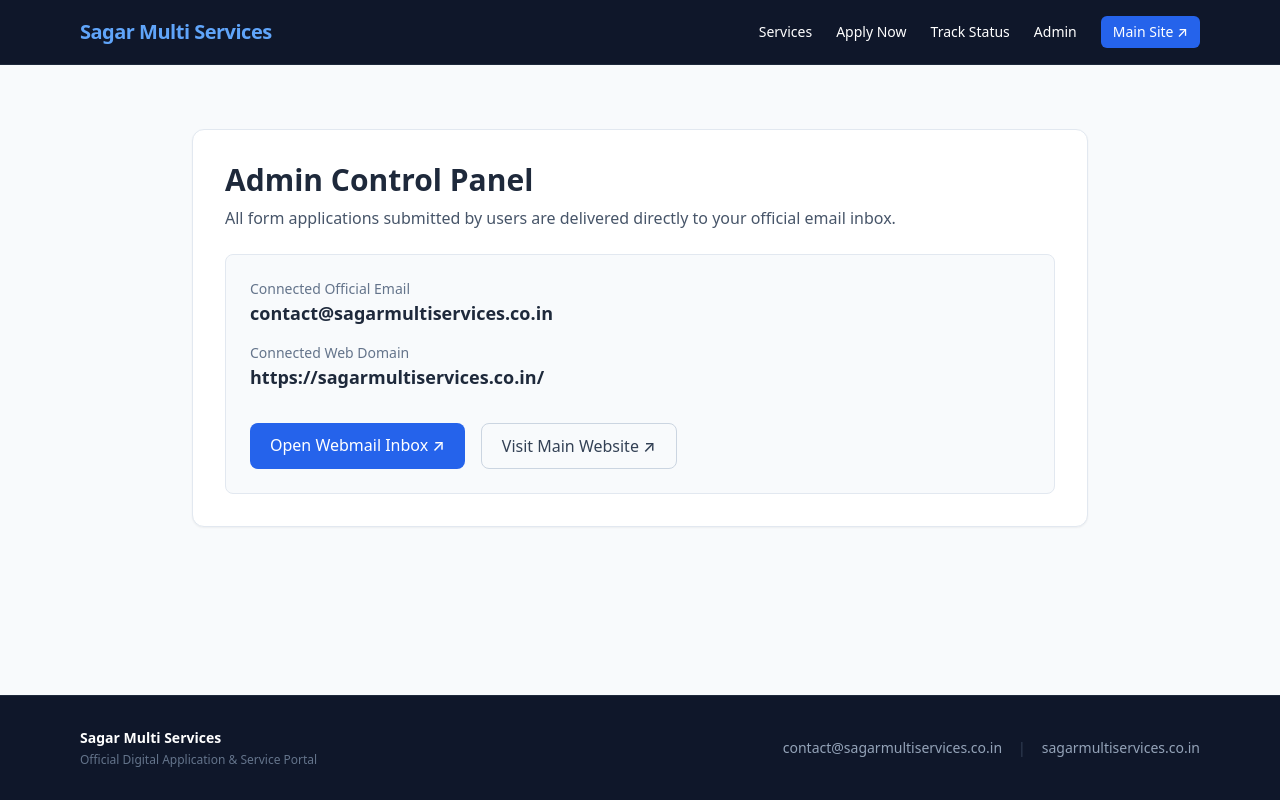
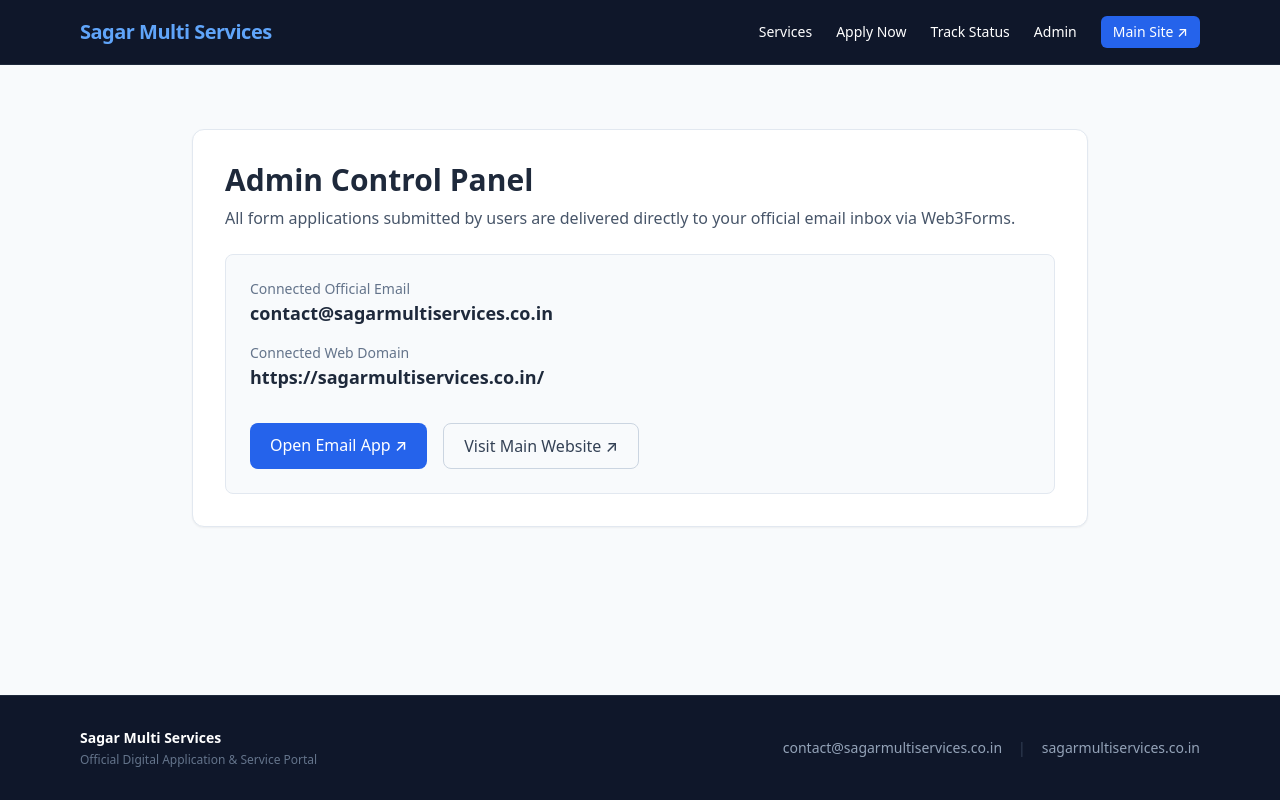
Before and after one commit to sagarmultiservices/sagar-multi-services, a Next.js app: page /sagar-multi-services/admin in a window 1280 px wide. Built offline with nearby package versions, Linux system fonts and the light colour scheme.

Commit message:
Modify admin page email instructions and link
Updated the email delivery method description and changed the link to open the email app instead of webmail.

```diff
--- a/app/admin/page.jsx
+++ b/app/admin/page.jsx
@@ -3,7 +3,7 @@
     <div className="max-w-4xl mx-auto p-8 bg-white my-8 rounded-xl shadow-sm border border-slate-200">
       <h1 className="text-3xl font-bold mb-2 text-slate-800">Admin Control Panel</h1>
       <p className="text-slate-600 mb-6">
-        All form applications submitted by users are delivered directly to your official email inbox.
+        All form applications submitted by users are delivered directly to your official email inbox via Web3Forms.
       </p>
 
       <div className="bg-slate-50 border border-slate-200 rounded-lg p-6 space-y-4">
@@ -18,12 +18,10 @@
 
         <div className="pt-4 flex flex-wrap gap-4">
           <a
-            href="https://sagarmultiservices.co.in/webmail"
-            target="_blank"
-            rel="noopener noreferrer"
+            href="mailto:contact@sagarmultiservices.co.in"
             className="bg-blue-600 text-white px-5 py-2.5 rounded-lg font-medium hover:bg-blue-700 transition"
           >
-            Open Webmail Inbox ↗
+            Open Email App ↗
           </a>
           <a
             href="https://sagarmultiservices.co.in/"
```
